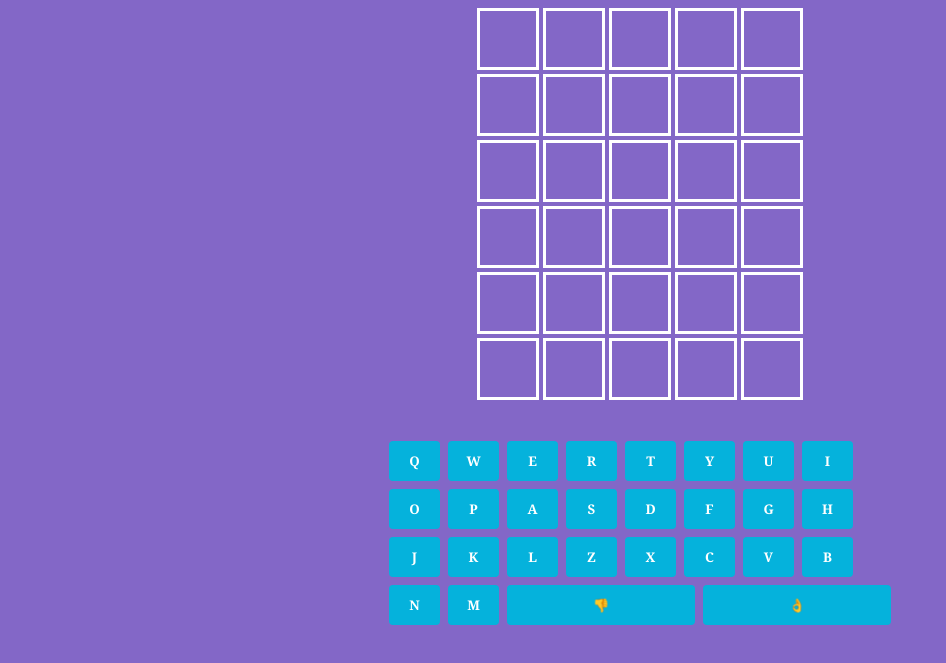
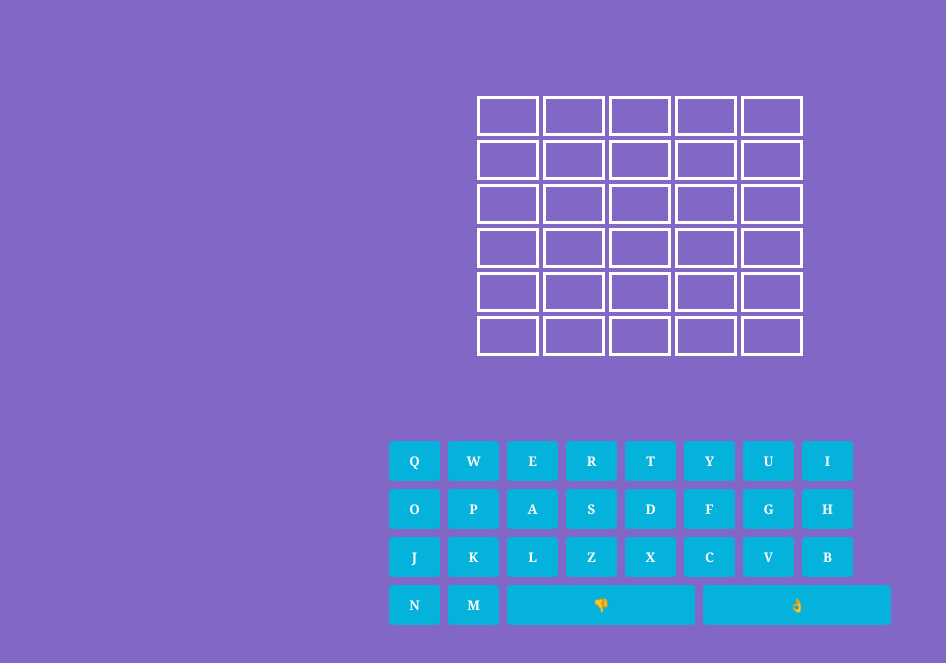
Before and after one commit to esme-putt/boodle, a plain HTML site: page index.html in a window 1280 px wide. Shown: the part 123-786 px from the top of the page, without its empty margins (0-946 px from the left). Drawn offline with Linux system fonts and the light colour scheme.

Commit message:
Descrease tile height

```diff
--- a/index.html
+++ b/index.html
@@ -26,6 +26,7 @@
                 <br>
                 <br>
                 I love you!!!
+                Ez 💕
             </p>
         </div>
 
--- a/style.css
+++ b/style.css
@@ -62,7 +62,7 @@ body {
 
 .tile-container .tile {
     width: 80px;
-    height: 62px;
+    height: 40px;
     border: 3px solid#ffffff;
     box-sizing: border-box;
     display: flex;
```
